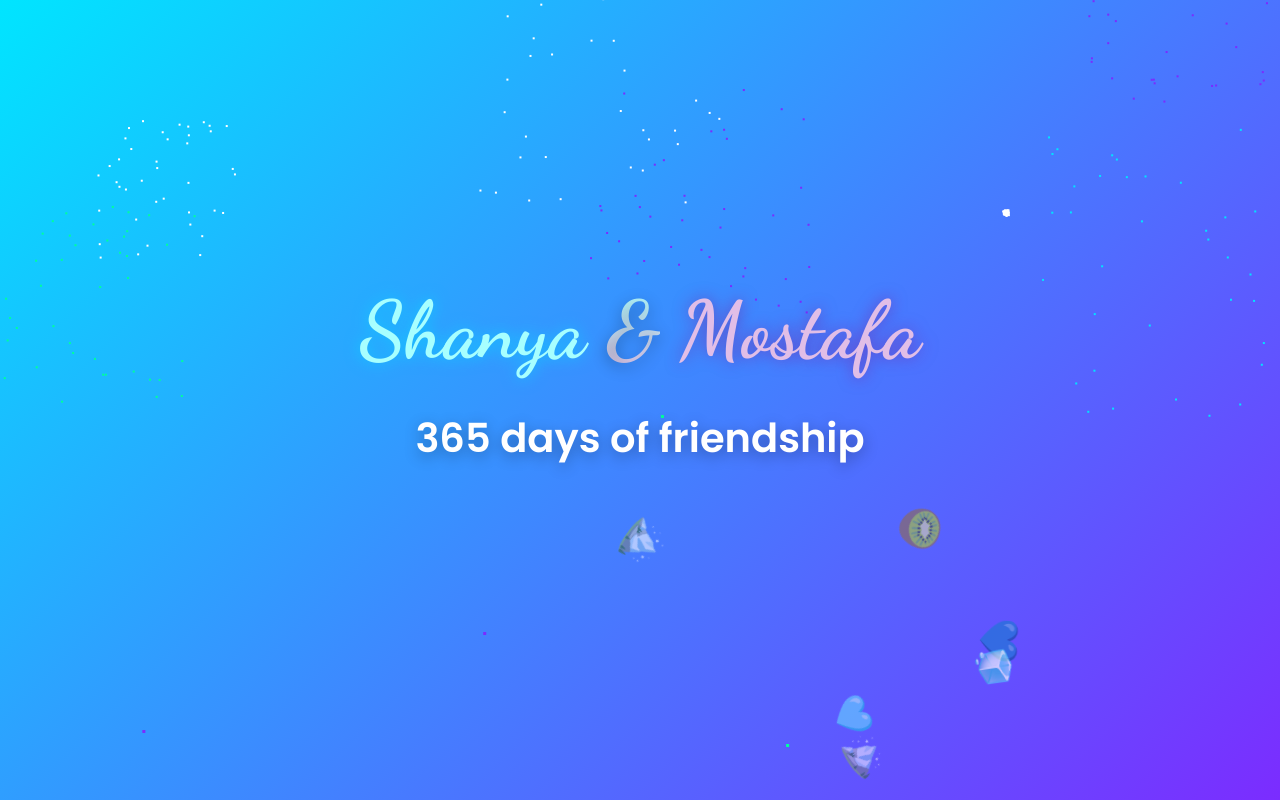
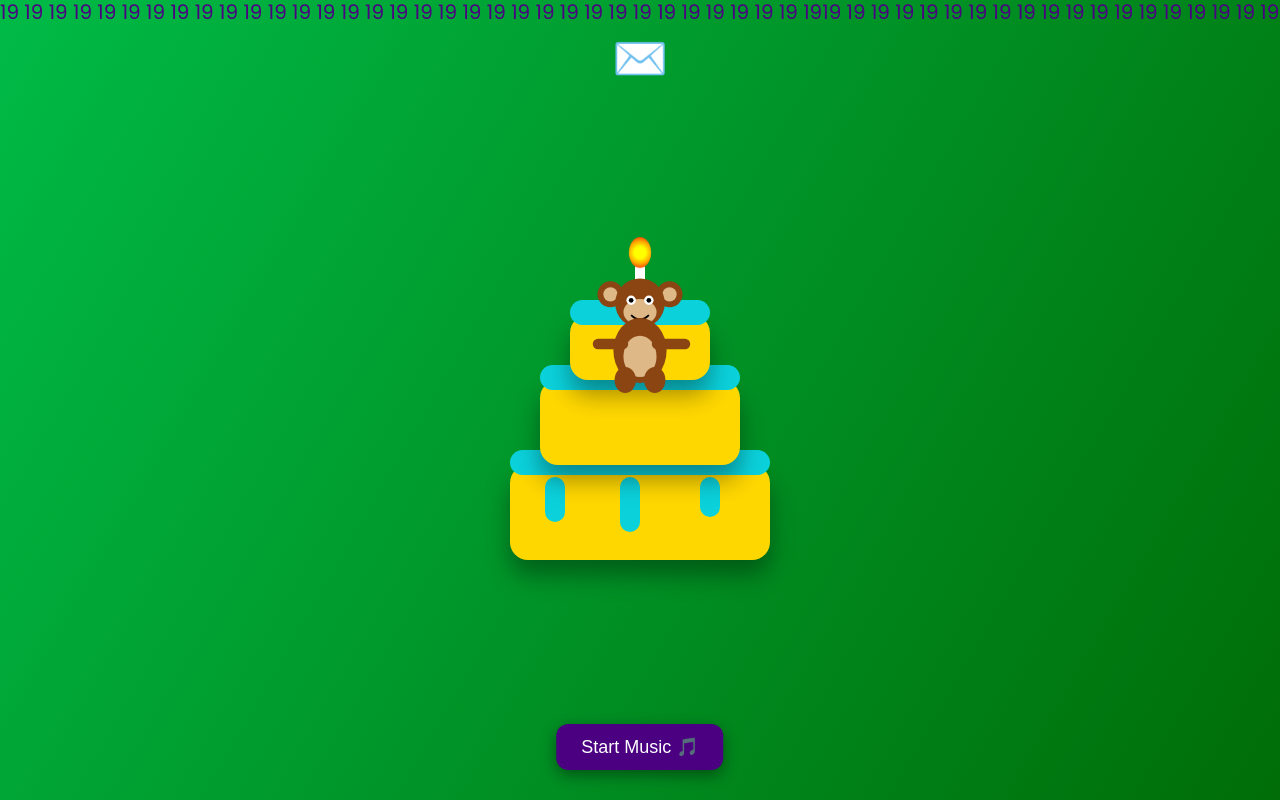
Before and after one commit to Dark-spot0/index.html, a plain HTML site: page index.html in a window 1280 px wide. Drawn offline with Linux system fonts and the light colour scheme.

Commit message:
Update index.html

```diff
--- a/index.html
+++ b/index.html
@@ -1,167 +1,399 @@
 <!DOCTYPE html>
-<html lang="en">
+<html>
 <head>
-    <meta charset="UTF-8">
-    <meta name="viewport" content="width=device-width, initial-scale=1.0">
-    <title>365</title>
-    <link href="https://fonts.googleapis.com/css2?family=Dancing+Script:wght@700&family=Poppins:wght@300;600&display=swap" rel="stylesheet">
-    <style>
-        * { margin: 0; padding: 0; box-sizing: border-box; }
-        body, html { height: 100%; overflow: hidden; background: #000; font-family: 'Poppins', sans-serif; }
+<meta charset="UTF-8">
+<title>Premium Birthday 🎂</title>
+<link href="https://fonts.googleapis.com/css2?family=Poppins:wght@400;600&display=swap" rel="stylesheet">
+<style>
+/* ===== Aurora Background - Green Northern Lights ===== */
+body {
+    margin:0;
+    height:100vh;
+    font-family:'Poppins', sans-serif;
+    background:black;
+    overflow:hidden;
+    display:flex;
+    justify-content:center;
+    align-items:center;
+}
 
-        /* الخلفية الملونة المطلوبة */
-        .main-bg {
-            position: fixed; top: 0; left: 0; width: 100%; height: 100%;
-            background: linear-gradient(135deg, #00e5ff, #7b2cff);
-            z-index: 1;
-        }
+/* Aurora Animation */
+@keyframes aurora {
+    0% { background-position: 0% 50%; }
+    50% { background-position: 100% 50%; }
+    100% { background-position: 0% 50%; }
+}
 
-        /* كانفاس الألعاب النارية */
-        #canvas { position: fixed; top: 0; left: 0; z-index: 2; pointer-events: none; }
+body::before {
+    content:"";
+    position:fixed;
+    top:0; left:0;
+    width:100%;
+    height:100%;
+    background: linear-gradient(120deg, #00FF7F, #006400, #00FF7F);
+    background-size: 400% 400%;
+    animation: aurora 60s ease infinite;
+    z-index:0;
+}
 
-        /* طبقة الإيموجيات العائمة */
-        #emoji-layer { position: fixed; top: 0; left: 0; width: 100%; height: 100%; z-index: 3; pointer-events: none; }
+/* ===== Number Columns ===== */
+#lines-container {
+    position:fixed;
+    top:0;
+    left:0;
+    width:100%;
+    height:100%;
+    display:flex;
+    z-index:0;
+    pointer-events:none;
+}
 
-        /* النصوص في المنتصف */
-        .content {
-            position: relative; z-index: 10; display: flex; flex-direction: column;
-            align-items: center; justify-content: center; height: 100vh; text-align: center; color: white;
-            text-shadow: 0 4px 15px rgba(0,0,0,0.3);
-        }
+.number-column {
+    display:flex;
+    flex-direction:column;
+    font-size:20px;
+    line-height:1.2;
+    color: #4B0082; /* أزرق نيلي */
+    white-space: nowrap;
+}
 
-        .line { opacity: 0; transform: translateY(30px); transition: all 1.8s ease; margin: 15px 0; }
-        .line.show { opacity: 1; transform: translateY(0); }
+@keyframes moveUp {
+    0% { transform: translateY(100%); }
+    100% { transform: translateY(-100%); }
+}
 
-        /* تنسيق الأسماء Shanya (Cyan) و Mostafa (Purple) */
-        #names { font-family: 'Dancing Script', cursive; font-size: clamp(3rem, 10vw, 5rem); display: flex; gap: 20px; }
-        .cyan { color: #A7FFFF; text-shadow: 0 0 15px rgba(0,229,255,0.6); }
-        .purple { color: #E1BEE7; text-shadow: 0 0 15px rgba(123,31,162,0.6); }
-        .ampersand {
-            background: linear-gradient(to bottom, #A7FFFF, #E1BEE7);
-            -webkit-background-clip: text; -webkit-text-fill-color: transparent;
-        }
+@keyframes moveDown {
+    0% { transform: translateY(-100%); }
+    100% { transform: translateY(100%); }
+}
 
-        #days { font-size: clamp(1.5rem, 5vw, 2.5rem); font-weight: 600; }
+/* ===== Envelope ===== */
+.envelope-container{
+    position:fixed;
+    top:25px;
+    width:100%;
+    text-align:center;
+    z-index:10;
+}
 
-        /* الجملة الأخيرة: صغيرة جداً وظهور متأخر */
-        #beluga {
-            font-size: 0.9rem; font-weight: 300; letter-spacing: 4px;
-            color: rgba(255,255,255,0.7); text-transform: uppercase;
-        }
+.envelope{
+    font-size:45px;
+    cursor:pointer;
+    transition:0.3s;
+    display:inline-block;
+}
 
-        .emoji { position: absolute; animation: floatUp linear forwards; }
-        @keyframes floatUp {
-            0% { transform: translateY(110vh) rotate(0deg); opacity: 0; }
-            20% { opacity: 0.7; }
-            100% { transform: translateY(-20vh) rotate(360deg); opacity: 0; }
-        }
-    </style>
+.envelope:hover{
+    transform:scale(1.2);
+}
+
+/* ===== Letter Overlay ===== */
+.letter-overlay{
+    position:fixed;
+    top:0;
+    left:0;
+    width:100%;
+    height:100%;
+    backdrop-filter: blur(6px);
+    display:flex;
+    justify-content:center;
+    align-items:center;
+    opacity:0;
+    visibility:hidden;
+    transition:0.4s;
+    z-index:20;
+    overflow:hidden;
+}
+
+.letter-overlay.active{
+    opacity:1;
+    visibility:visible;
+}
+
+/* Letter Box - Aesthetic */
+.letter{
+    background: rgba(255, 255, 255, 0.12);
+    border: 1px solid rgba(255,255,255,0.3);
+    backdrop-filter: blur(12px);
+    width:70%;
+    max-width:600px;
+    padding:40px 35px;
+    border-radius:25px;
+    box-shadow: 0 8px 40px rgba(0,0,0,0.35);
+    font-family: 'Poppins', sans-serif;
+    font-size:20px;
+    line-height:1.7;
+    color:white;
+    transform:scale(0.7);
+    transition:0.4s;
+    position:relative;
+    overflow:hidden;
+}
+
+/* Decorative Stars */
+.letter::before, .letter::after{
+    content:"";
+    position:absolute;
+    border-radius:50%;
+    background: radial-gradient(circle, #00FF7F 0%, transparent 70%);
+    opacity:0.6;
+    animation: floatStars 8s linear infinite alternate;
+}
+
+.letter::before{
+    width:15px;
+    height:15px;
+    top:20px;
+    left:30px;
+}
+
+.letter::after{
+    width:10px;
+    height:10px;
+    bottom:25px;
+    right:40px;
+    animation-duration:10s;
+}
+
+@keyframes floatStars{
+    0%{ transform: translateY(0) rotate(0deg); }
+    50%{ transform: translateY(-15px) rotate(45deg); }
+    100%{ transform: translateY(0) rotate(90deg); }
+}
+
+/* Decorative Lines inside */
+.letter .decor-line{
+    position:absolute;
+    width:2px;
+    height:100%;
+    background: linear-gradient(to bottom, #00FF7F, transparent);
+    opacity:0.2;
+    left:50%;
+    top:0;
+    transform:translateX(-50%);
+    animation: lineMove 12s linear infinite alternate;
+}
+
+@keyframes lineMove{
+    0%{ transform:translateX(-50%) translateY(0); }
+    100%{ transform:translateX(-50%) translateY(-20px); }
+}
+
+/* Close Button */
+.close-btn{
+    position:absolute;
+    top:15px;
+    right:20px;
+    cursor:pointer;
+    font-size:22px;
+    color:white;
+    transition:0.3s;
+}
+
+.close-btn:hover{
+    transform: scale(1.2);
+    color:#00FF7F;
+}
+
+.letter-overlay.active .letter{
+    transform:scale(1);
+}
+
+/* ===== Cake ===== */
+.cake{
+    position:relative;
+    width:260px;
+    height:320px;
+    z-index:10;
+}
+
+.layer{
+    position:absolute;
+    left:50%;
+    transform:translateX(-50%);
+    background:#FFD700;
+    border-radius:18px;
+    box-shadow:0 15px 25px rgba(0,0,0,0.35);
+}
+
+.layer1{ width:260px;height:95px;bottom:0; }
+.layer2{ width:200px;height:85px;bottom:95px; }
+.layer3{ width:140px;height:65px;bottom:180px; }
+
+.cream{
+    position:absolute;
+    width:100%;
+    height:25px;
+    background:#0bd1db;
+    border-radius:25px;
+    top:-15px;
+}
+
+.drip{
+    position:absolute;
+    width:20px;
+    background:#0bd1db;
+    border-radius:12px;
+    top:12px;
+}
+
+.d1{left:35px;height:45px;}
+.d2{left:110px;height:55px;}
+.d3{left:190px;height:40px;}
+
+.candle{
+    position:absolute;
+    width:10px;
+    height:45px;
+    background:white;
+    bottom:250px;
+    left:50%;
+    transform:translateX(-50%);
+    border-radius:3px;
+}
+
+.flame{
+    position:absolute;
+    width:18px;
+    height:25px;
+    background:radial-gradient(circle,yellow 30%,orange 60%,red);
+    border-radius:50%;
+    top:-25px;
+    left:50%;
+    transform:translateX(-50%);
+    animation:flicker 0.15s infinite alternate;
+}
+
+@keyframes flicker{
+    from{ transform:translateX(-50%) scale(1);}
+    to{ transform:translateX(-50%) scale(1.25);}
+}
+
+/* ===== Monkey ===== */
+.monkey{
+    position:absolute;
+    bottom:165px;
+    left:50%;
+    transform:translateX(-50%);
+    width:130px;
+}
+
+button{
+    position:absolute;
+    bottom:30px;
+    left:50%;
+    transform:translateX(-50%);
+    padding:12px 25px;
+    font-size:18px;
+    border:none;
+    border-radius:12px;
+    cursor:pointer;
+    background:#4B0082;
+    color:white;
+    box-shadow:0 5px 15px rgba(0,0,0,0.4);
+    z-index:10;
+}
+</style>
 </head>
+
 <body>
 
-    <div class="main-bg"></div>
-    <canvas id="canvas"></canvas>
-    <div id="emoji-layer"></div>
+<!-- Number Columns -->
+<div id="lines-container"></div>
 
-    <div class="content">
-        <div class="line" id="names">
-            <span class="cyan">Shanya</span>
-            <span class="ampersand">&</span>
-            <span class="purple">Mostafa</span>
-        </div>
-        <div class="line" id="days">365 days of friendship</div>
-        <div class="line" id="beluga">Still no beluga meat</div>
+<!-- Envelope Button -->
+<div class="envelope-container">
+    <div class="envelope" onclick="openLetter()">✉️</div>
+</div>
+
+<!-- Letter Popup -->
+<div class="letter-overlay" id="letterOverlay">
+    <div class="letter">
+        <span class="close-btn" onclick="closeLetter()">✖</span>
+
+        <!-- Decorative Lines -->
+        <div class="decor-line"></div>
+        <div class="decor-line" style="left:30%; animation-duration:14s;"></div>
+        <div class="decor-line" style="left:70%; animation-duration:16s;"></div>
+
+        <p>
+        happy birthday to the best person I’ve ever met online.
+        You’re proof that online friendships can sometimes be much better than real-life ones.
+        Even if I thanked God for a hundred years, it wouldn’t be enough for blessing me with a cool friend like you.
+        <br><br>
+        Happy birthday, Shanya.
+        I hope that by this time next year, you’ll have achieved all the goals you’re aiming for this year
+        and become an even better version of yourself (:
+        </p>
     </div>
+</div>
 
-    <script>
-        // --- تتابع ظهور النصوص ---
-        setTimeout(() => document.getElementById('names').classList.add('show'), 800);
-        setTimeout(() => document.getElementById('days').classList.add('show'), 3000);
-        setTimeout(() => document.getElementById('beluga').classList.add('show'), 7500);
+<!-- Cake & Monkey -->
+<div class="cake">
 
-        // --- كود الألعاب النارية (المأخوذ من كودك والمدمج هنا) ---
-        const canvas = document.getElementById("canvas");
-        const ctx = canvas.getContext("2d");
+<div class="candle"><div class="flame"></div></div>
 
-        function resize() {
-            canvas.width = innerWidth;
-            canvas.height = innerHeight;
-        }
-        resize();
-        addEventListener("resize", resize);
+<div class="layer layer1"><div class="cream"></div><div class="drip d1"></div><div class="drip d2"></div><div class="drip d3"></div></div>
+<div class="layer layer2"><div class="cream"></div></div>
+<div class="layer layer3"><div class="cream"></div></div>
 
-        class Firework {
-            constructor() {
-                this.x = Math.random() * canvas.width;
-                this.y = canvas.height;
-                this.targetY = Math.random() * canvas.height / 2;
-                // ألوان الألعاب النارية (متوافقة مع طلبك)
-                const colors = ["#00e5ff", "#7b2cff", "#00ff9c", "#ffffff"];
-                this.color = colors[Math.floor(Math.random() * colors.length)];
-                this.exploded = false;
-                this.particles = [];
-            }
-            update() {
-                if (!this.exploded) {
-                    this.y -= 7; // سرعة الصعود كشريط
-                    if (this.y <= this.targetY) {
-                        this.exploded = true;
-                        for (let i = 0; i < 40; i++) {
-                            this.particles.push({
-                                x: this.x,
-                                y: this.y,
-                                vx: (Math.random() - 0.5) * 6,
-                                vy: (Math.random() - 0.5) * 6,
-                                life: 60
-                            });
-                        }
-                    }
-                }
-            }
-            draw() {
-                if (!this.exploded) {
-                    ctx.fillStyle = this.color;
-                    ctx.fillRect(this.x, this.y, 3, 3); // شكل القذيفة الصاعدة
-                } else {
-                    this.particles.forEach(p => {
-                        ctx.fillStyle = this.color;
-                        ctx.fillRect(p.x, p.y, 2, 2);
-                        p.x += p.vx;
-                        p.y += p.vy;
-                        p.life--;
-                    });
-                    this.particles = this.particles.filter(p => p.life > 0);
-                }
-            }
-        }
+<svg class="monkey" viewBox="0 0 220 240">
+    <circle cx="60" cy="70" r="22" fill="#8B4513"/>
+    <circle cx="160" cy="70" r="22" fill="#8B4513"/>
+    <circle cx="60" cy="70" r="12" fill="#DEB887"/>
+    <circle cx="160" cy="70" r="12" fill="#DEB887"/>
+    <circle cx="110" cy="85" r="42" fill="#8B4513"/>
+    <ellipse cx="110" cy="100" rx="28" ry="22" fill="#DEB887"/>
+    <circle cx="95" cy="80" r="8" fill="white"/>
+    <circle cx="125" cy="80" r="8" fill="white"/>
+    <circle cx="95" cy="80" r="4" fill="black"/>
+    <circle cx="125" cy="80" r="4" fill="black"/>
+    <path d="M95 105 Q110 120 125 105" stroke="black" stroke-width="3" fill="none"/>
+    <rect x="100" y="120" width="20" height="15" fill="#8B4513"/>
+    <ellipse cx="110" cy="165" rx="45" ry="55" fill="#8B4513"/>
+    <ellipse cx="110" cy="175" rx="28" ry="35" fill="#DEB887"/>
+    <rect x="30" y="145" width="60" height="18" rx="9" fill="#8B4513"/>
+    <rect x="130" y="145" width="65" height="18" rx="9" fill="#8B4513"/>
+    <ellipse cx="85" cy="215" rx="18" ry="22" fill="#8B4513"/>
+    <ellipse cx="135" cy="215" rx="18" ry="22" fill="#8B4513"/>
+</svg>
+</div>
 
-        let fireworks = [];
-        function animate() {
-            // مسح الكانفاس مع تأثير "تلاشي" خفيف
-            ctx.clearRect(0, 0, canvas.width, canvas.height);
+<button onclick="startMusic()">Start Music 🎵</button>
 
-            if (Math.random() < 0.04) fireworks.push(new Firework());
-            fireworks.forEach(f => { f.update(); f.draw(); });
-            fireworks = fireworks.filter(f => !f.exploded || f.particles.length);
-            requestAnimationFrame(animate);
-        }
-        animate();
+<script>
+/* ===== Letter Popup ===== */
+function openLetter(){
+    document.getElementById("letterOverlay").classList.add("active");
+}
+function closeLetter(){
+    document.getElementById("letterOverlay").classList.remove("active");
+}
 
-        // --- نظام الإيموجيات العائمة (بني، أزرق، بنفسجي، أخضر) ---
-        const emojiLayer = document.getElementById('emoji-layer');
-        const emojis = ['🧊', '💙', '❄️', '💜', '🥝', '💚', '🏔️', '🌌', '🩵', '🍏'];
+/* ===== Music ===== */
+let ctx;
+function noteFrequency(note){ const notes={ "C4":261.63,"D4":293.66,"E4":329.63,"F4":349.23,"G4":392,"A4":440,"Bb4":466.16,"C5":523.25 }; return notes[note]; }
+function playNote(freq,duration,delay){ setTimeout(()=>{ const osc=ctx.createOscillator(); const gain=ctx.createGain(); osc.type="triangle"; osc.frequency.value=freq; osc.connect(gain); gain.connect(ctx.destination); gain.gain.setValueAtTime(0,ctx.currentTime); gain.gain.linearRampToValueAtTime(0.3,ctx.currentTime+0.05); gain.gain.linearRampToValueAtTime(0.2,ctx.currentTime+duration-0.1); gain.gain.linearRampToValueAtTime(0,ctx.currentTime+duration); osc.start(); osc.stop(ctx.currentTime+duration); },delay); }
+function playMelody(){ const melody=[["C4",0.4],["C4",0.4],["D4",0.8],["C4",0.8],["F4",0.8],["E4",1.2],["C4",0.4],["C4",0.4],["D4",0.8],["C4",0.8],["G4",0.8],["F4",1.2],["C4",0.4],["C4",0.4],["C5",0.8],["A4",0.8],["F4",0.8],["E4",0.8],["D4",1.2],["Bb4",0.4],["Bb4",0.4],["A4",0.8],["F4",0.8],["G4",0.8],["F4",1.2]]; let delay=0; melody.forEach(n=>{ playNote(noteFrequency(n[0]),n[1],delay*1000); delay+=n[1]; }); }
+function startMusic(){ if(!ctx){ ctx=new (window.AudioContext||window.webkitAudioContext)(); playMelody(); } }
 
-        setInterval(() => {
-            const el = document.createElement('div');
-            el.className = 'emoji';
-            el.innerText = emojis[Math.floor(Math.random() * emojis.length)];
-            el.style.left = Math.random() * 95 + 'vw';
-            el.style.fontSize = (Math.random() * 20 + 20) + 'px';
-            el.style.animationDuration = (Math.random() * 5 + 8) + 's';
-            emojiLayer.appendChild(el);
-            setTimeout(() => el.remove(), 13000);
-        }, 600);
-    </script>
+/* ===== Number Columns ===== */
+const container = document.getElementById('lines-container');
+const totalCols = 19;
+const numChar = "19";
+const lineHeight = 24;
+for(let i=0;i<totalCols;i++){
+    const col = document.createElement('div');
+    col.className='number-column';
+    col.style.flex='1';
+    const repeats = Math.ceil(window.innerHeight / lineHeight);
+    let text="";
+    for(let j=0;j<repeats;j++){ text += numChar+"\n"; }
+    col.textContent = text;
+    col.style.animation = `${i%2===0?'moveUp':'moveDown'} 10s linear infinite`;
+    container.appendChild(col);
+}
+</script>
+
 </body>
-
 </html>
```
